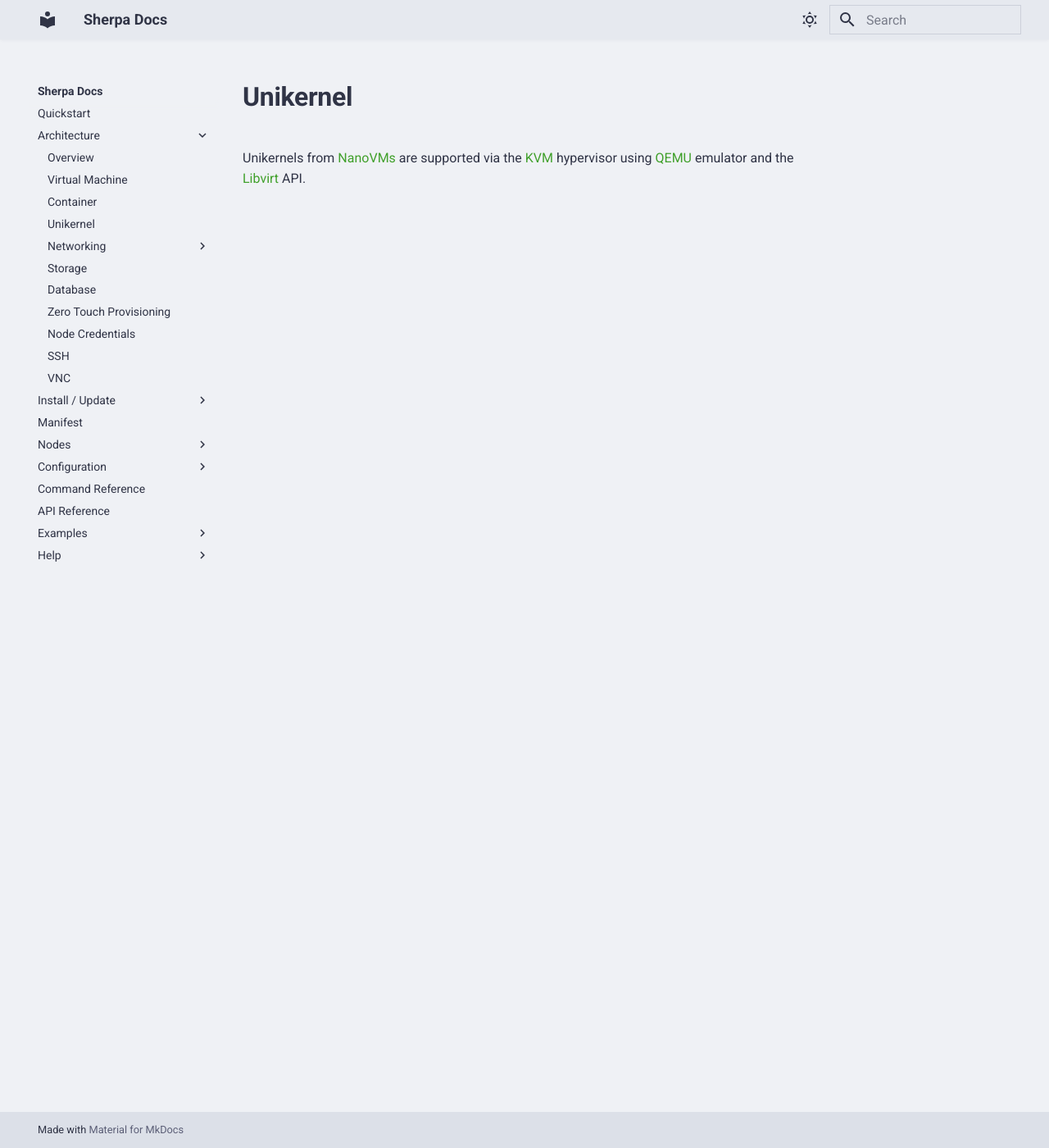
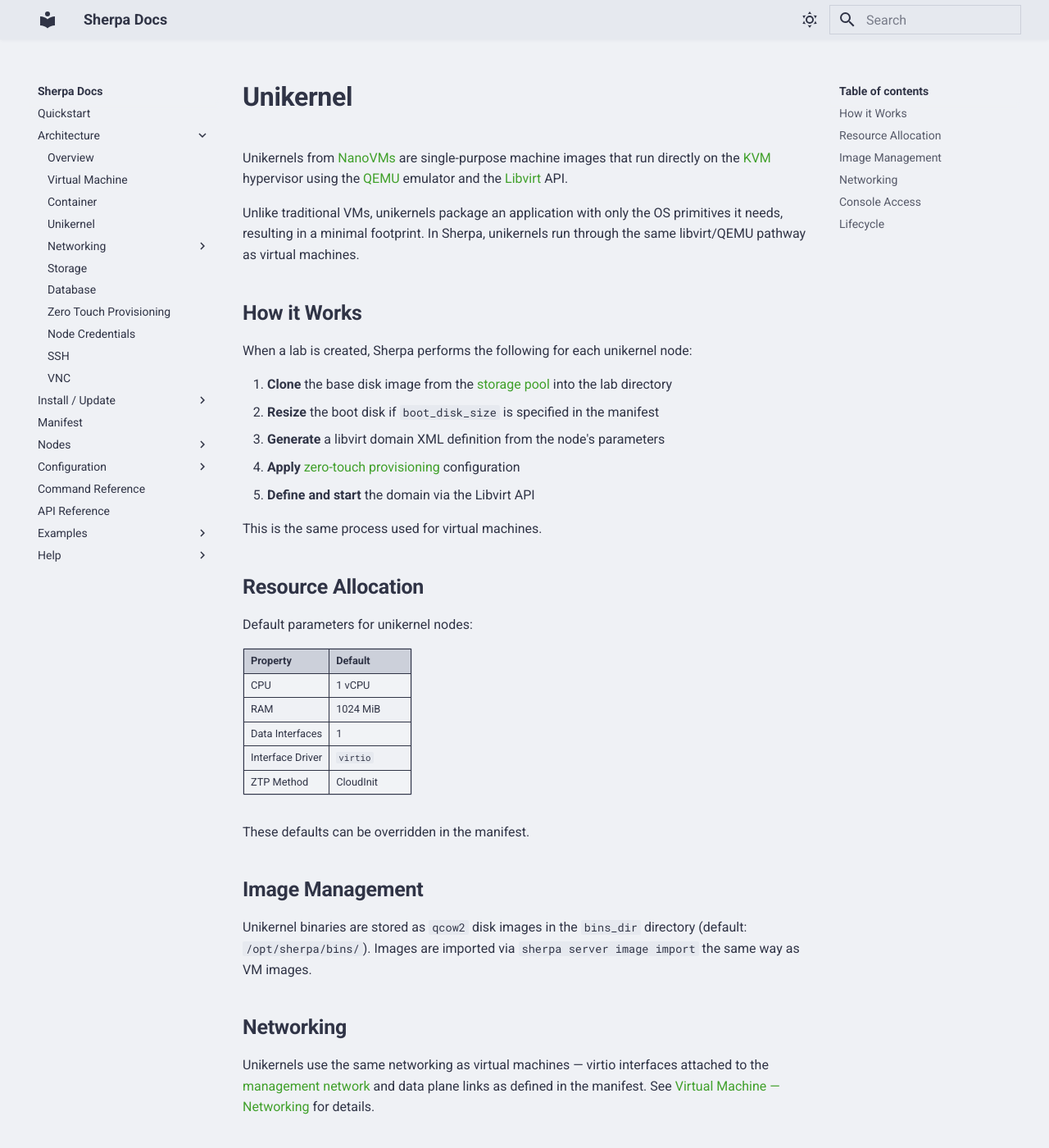
Before and after one commit to bwks/sherpa-docs, an MkDocs documentation site: the page built from docs/architecture/unikernel.md, in a window 1280 px wide and 1400 px high. Shown: the whole window at 82% size. Built offline with MkDocs 1.6.1 and Material for MkDocs 9.7.7, drawn with Linux system fonts in a browser that asks for light colours; some of the changed text lies outside the part shown.

Commit message:
Update unikernel architecture page with comprehensive content
Cover how unikernels run through the same libvirt/QEMU pathway as VMs,
resource defaults, image management, networking, console access, and
lifecycle operations including the redeploy limitation.

Co-Authored-By: Claude Opus 4.6 <noreply@anthropic.com>

```diff
--- a/docs/architecture/unikernel.md
+++ b/docs/architecture/unikernel.md
@@ -1,5 +1,59 @@
 # Unikernel
 
-Unikernels from [NanoVMs](https://nanovms.com/) are supported via the
-[KVM](https://linux-kvm.org/page/Main_Page) hypervisor using
-[QEMU](https://wiki.qemu.org/Main_Page) emulator and the [Libvirt](https://libvirt.org) API.
+Unikernels from [NanoVMs](https://nanovms.com/) are single-purpose machine images that run directly on the [KVM](https://linux-kvm.org/page/Main_Page) hypervisor using the [QEMU](https://wiki.qemu.org/Main_Page) emulator and the [Libvirt](https://libvirt.org) API.
+
+Unlike traditional VMs, unikernels package an application with only the OS primitives it needs, resulting in a minimal footprint. In Sherpa, unikernels run through the same libvirt/QEMU pathway as virtual machines.
+
+## How it Works
+
+When a lab is created, Sherpa performs the following for each unikernel node:
+
+1. **Clone** the base disk image from the [storage pool](storage.md) into the lab directory
+2. **Resize** the boot disk if `boot_disk_size` is specified in the manifest
+3. **Generate** a libvirt domain XML definition from the node's parameters
+4. **Apply** [zero-touch provisioning](zero-touch-provisioning.md) configuration
+5. **Define and start** the domain via the Libvirt API
+
+This is the same process used for virtual machines.
+
+## Resource Allocation
+
+Default parameters for unikernel nodes:
+
+| Property | Default |
+| -------- | ------- |
+| CPU | 1 vCPU |
+| RAM | 1024 MiB |
+| Data Interfaces | 1 |
+| Interface Driver | `virtio` |
+| ZTP Method | CloudInit |
+
+These defaults can be overridden in the manifest.
+
+## Image Management
+
+Unikernel binaries are stored as `qcow2` disk images in the `bins_dir` directory (default: `/opt/sherpa/bins/`). Images are imported via `sherpa server image import` the same way as VM images.
+
+## Networking
+
+Unikernels use the same networking as virtual machines — virtio interfaces attached to the [management network](networking/node/management.md) and data plane links as defined in the manifest. See [Virtual Machine — Networking](virtual-machine.md#networking) for details.
+
+## Console Access
+
+Each unikernel provides two console access methods:
+
+- **Serial Console** — TCP-based telnet console bound to the node's loopback IP on port `2323`. Connect via `sherpa console <node>`.
+- **VNC** — graphics adapter with an auto-assigned port. See [VNC](vnc.md) for connection details.
+
+## Lifecycle
+
+| Operation | Description |
+| --------- | ----------- |
+| Create | Domain XML is defined and the unikernel is started |
+| Stop | Unikernel is shut down via Libvirt |
+| Resume | Stopped unikernel is restarted |
+| Destroy | Domain is undefined and all associated disks are removed |
+
+!!! note
+
+    Unikernel nodes do not support the redeploy operation.
```
